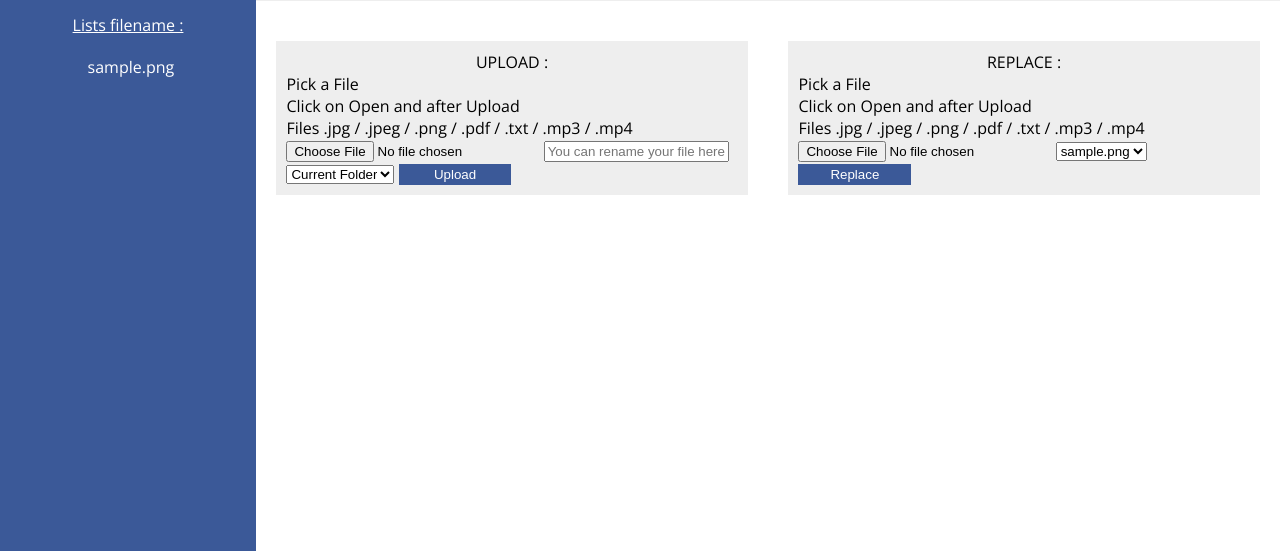
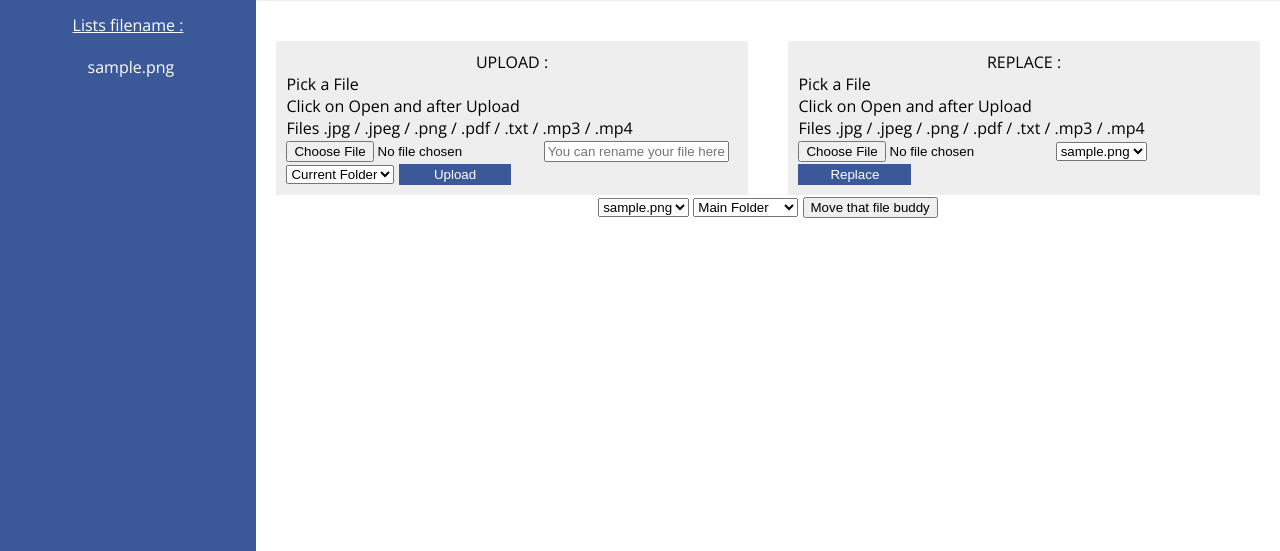
Before and after one commit to remy-peyre/Filer3, a PHP site: template views/upload.html.twig in a window 1280 px wide. Shown: the part 109-660 px from the top of the page. Run offline with PHP 8.4, Linux system fonts and the light colour scheme; the template is opened without the code that fills it: most values are stand-ins (such as "Sample title", 1, 10 or a date in 2020); some libraries are stand-ins or nearby versions.

Commit message:
move File

```diff
--- a/views/upload.html.twig
+++ b/views/upload.html.twig
@@ -63,6 +63,23 @@
                 </p>
             </form>
         </div>
+
+        <div>
+            <form method="POST" action="?action=upload">
+                    <select name="file_to_move">
+                        {% for file in allFiles %}
+                            <option value="{{file.id}}">{{file.filename}}</option>
+                        {% endfor %}
+                    </select>
+                    <select name="folder_who_recept">
+                        <option value="0">Main Folder</option>
+                        {% for folder in allFolders %}
+                            <option value="{{folder.id}}">{{folder.foldername}}</option>
+                        {% endfor %}
+                    </select>
+                    <input type="submit" value="Move that file buddy">
+            </form>
+        </div>
     </div>
 </section>
 {% endblock %}
```
Also changed, not shown: Controller/FilesController.php (+11 -0 lines), Model/FilesManager.php (+21 -0 lines).
